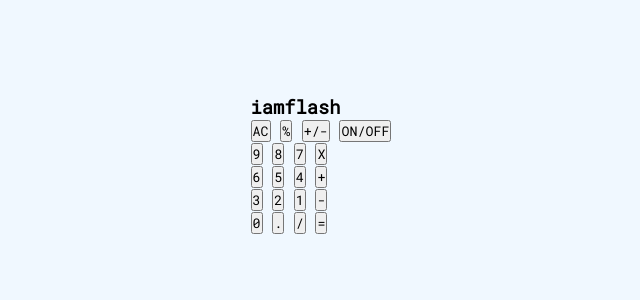
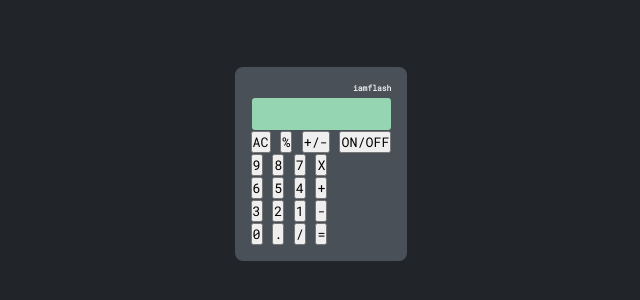
Before and after one commit to kshetritej/kalkulator, a plain HTML site: page index.html in a window 1280 px wide. Shown: the part 236-536 px from the top of the page, without its empty margins (319-959 px from the left). Drawn offline with Linux system fonts and the light colour scheme.

Commit message:
style calculator screen

```diff
--- a/style.css
+++ b/style.css
@@ -6,12 +6,44 @@
   box-sizing: border-box;
   font-family: 'Roboto Mono', monospace;
 }
+:root{
+  --primary-dark : #212529;
+  --secondary-dark : #343a40;
+  --ternary-dark: #495057;
+  --color-white: #e9ecef;
+  --color-red : #ef233c;
+  --color-yellow: #f77f00;
+  --color-lemon: #95d5b2;
+}
 
 .container{
-  background-color: aliceblue;
+  background-color: var(--primary-dark);
   display: flex;
   flex-direction: column;
   justify-content: center;
   align-items: center;
   height: 100vh;
 }
+
+.calc-body{
+  background-color: var(--ternary-dark);
+  padding: 1rem;
+  border-radius: 0.5em;
+}
+.calc-screen-container{
+  display: flex;
+  flex-direction: column;
+  align-items: end;
+}
+.calc-brand{
+  font-size: 0.5rem;
+  color: var(--color-white);
+  padding: 0 0 0.3rem;
+}
+.calc-screen{
+  height: 20%;
+  width: 99%;
+  padding: 1rem;
+  border-radius: 0.2em;
+  background-color: var(--color-lemon);
+}
```
